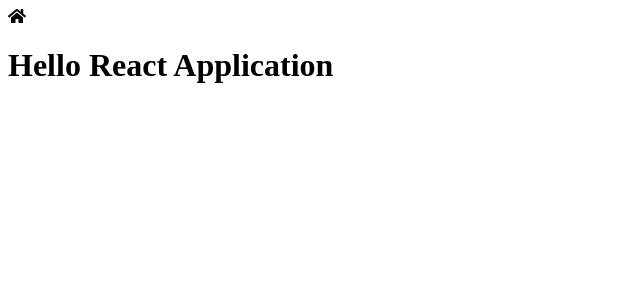
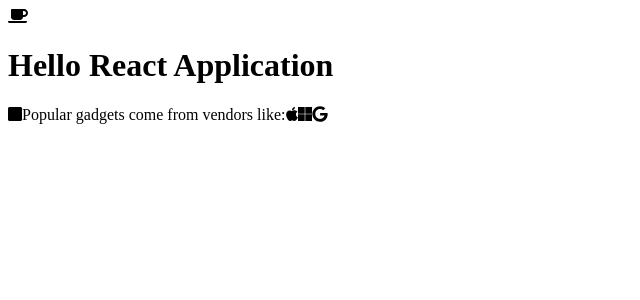
Before and after one commit to JeevaGovindarajan/React-Config-App, a React app: page / in a window 1280 px wide. Shown: the top 300 px of the page, without its empty margins (0-640 px from the left). Built offline with nearby package versions, Linux system fonts and the light colour scheme.

Commit message:
modified to library import fontawesome

```diff
--- a/package.json
+++ b/package.json
@@ -7,6 +7,9 @@
     "presets": [
       "@babel/preset-env",
       "@babel/preset-react"
+    ],
+    "plugins": [
+      "@babel/plugin-proposal-class-properties"
     ]
   },
   "scripts": {
@@ -19,6 +22,7 @@
   "license": "ISC",
   "dependencies": {
     "@fortawesome/fontawesome-svg-core": "^1.2.19",
+    "@fortawesome/free-brands-svg-icons": "^5.9.0",
     "@fortawesome/free-solid-svg-icons": "^5.9.0",
     "@fortawesome/react-fontawesome": "^0.1.4",
     "react": "^16.8.6",
--- a/src/Components/App/App.css
+++ b/src/Components/App/App.css
@@ -1,5 +1,3 @@
-App {
-    width: fit-content;
-    margin: 0 auto;
-    background-color: aquamarine;
+.home {
+    cursor: pointer;
 }
--- a/src/Components/App/App.js
+++ b/src/Components/App/App.js
@@ -1,12 +1,34 @@
-import React from 'react';
+import React, { Component } from 'react';
 import { FontAwesomeIcon } from '@fortawesome/react-fontawesome';
-import { faHome } from '@fortawesome/free-solid-svg-icons';
 
-const App = () => (
-    <div className = "App">
-        <FontAwesomeIcon icon = { faHome } />
-        <h1>Hello React Application</h1>
-    </div>
-);
+const changeCheck = element => {
+
+}
+
+class App extends Component {
+    state = {
+        checked: false
+    }
+    handleCheck = () => {
+        this.setState({checked: !this.state.checked})
+    }
+    render () {
+        const iconChange = this.state.checked ? ["fas", "check-square"] : ["fas", "square"];
+        const style = {
+            cursor: "pointer"
+        };
+        return (
+            <div className="App">
+                <FontAwesomeIcon className="home" icon="coffee" />
+                <h1>Hello React Application</h1>
+                <FontAwesomeIcon onClick = {this.handleCheck} style = {style} icon={iconChange} />
+                Popular gadgets come from vendors like:
+                <FontAwesomeIcon icon={['fab', 'apple']} />
+                <FontAwesomeIcon icon={['fab', 'microsoft']} />
+                <FontAwesomeIcon icon={['fab', 'google']} />
+            </div>
+        );
+    }
+}
 
 export default App;
--- a/src/index.js
+++ b/src/index.js
@@ -2,5 +2,10 @@ import React from 'react';
 import { render } from 'react-dom';
 import App from './Components/App/App';
 import './Components/App/App.css';
+import { fab } from "@fortawesome/free-brands-svg-icons";
+import { fas } from "@fortawesome/free-solid-svg-icons";
+import { library } from '@fortawesome/fontawesome-svg-core';
+
+library.add(fab, fas);
 
 render(<App />, document.getElementById('app'));
```
Also changed, not shown: 1 other file (tests, documents, lock files or other folders).
